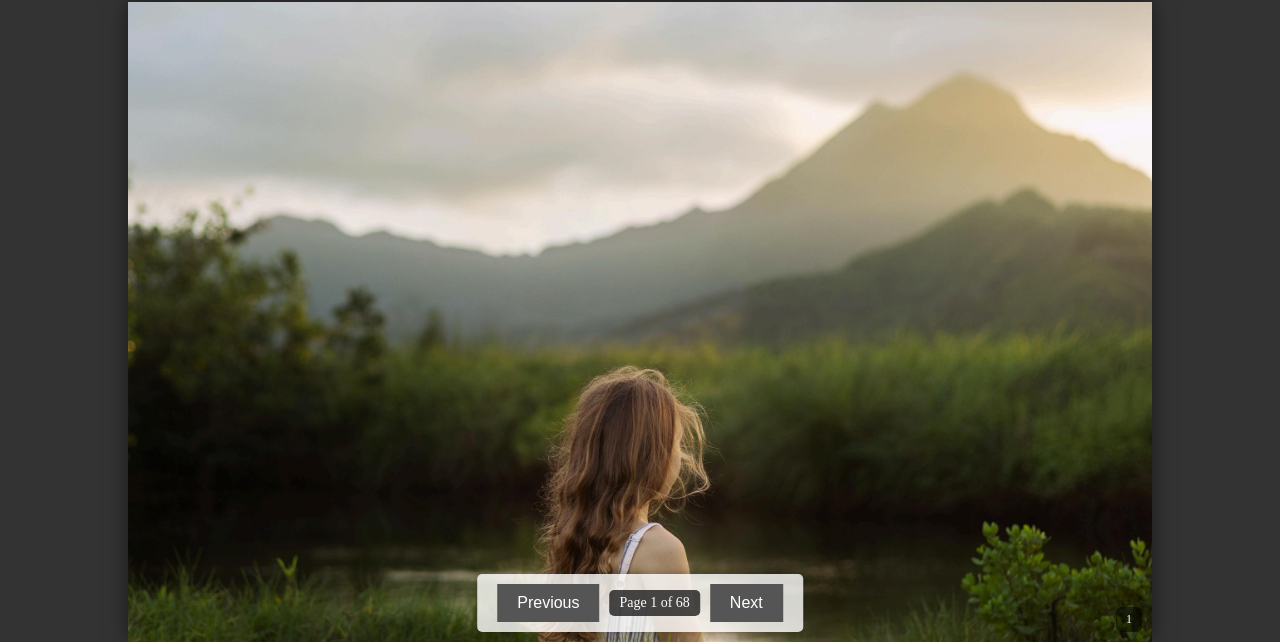
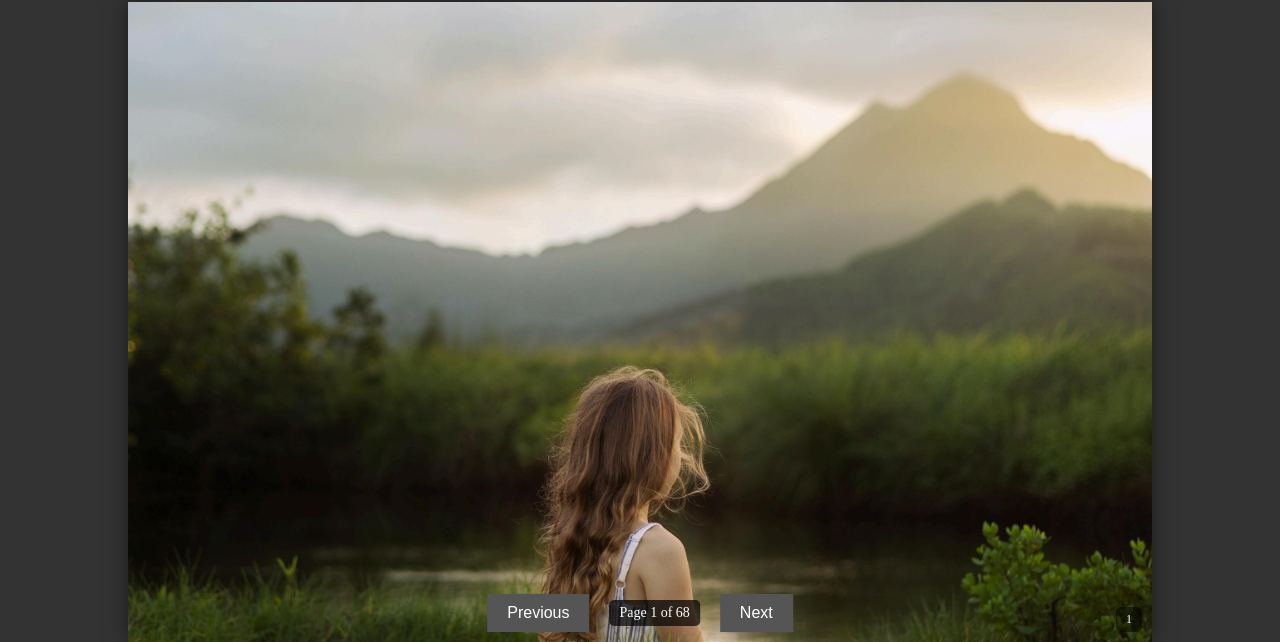
Before and after one commit to PUSTAKA-JAYA/Titik-Balik, a plain HTML site: page index.html in a window 1280 px wide. Shown: the part 172-814 px from the top of the page. Drawn offline with nearby package versions, Linux system fonts and the light colour scheme.

Commit message:
Update style.css

```diff
--- a/css/style.css
+++ b/css/style.css
@@ -33,13 +33,6 @@ header img {
     overflow: hidden;
     background: #fff;
     box-shadow: 0 0 20px rgba(0,0,0,0.5);
-    display: flex;
-    flex-direction: column;
-    justify-content: center; /* Center vertically */
-}
-
-.flipbook {
-    flex-grow: 1;
 }
 
 .flipbook .page {
@@ -66,17 +59,12 @@ header img {
 }
 
 .controls {
-    display: flex;
-    align-items: center;
-    justify-content: center;
     position: absolute;
     bottom: 10px;
     left: 50%;
     transform: translateX(-50%);
-    background: rgba(255, 255, 255, 0.8); /* Slightly transparent background */
-    padding: 10px;
-    border-radius: 5px;
-    box-shadow: 0 0 10px rgba(0, 0, 0, 0.3);
+    display: flex;
+    align-items: center;
 }
 
 .controls button {
@@ -99,6 +87,7 @@ header img {
     padding: 5px 10px;
     border-radius: 5px;
     font-size: 14px;
+    margin: 0 10px;
 }
 
 /* Media Queries */
```
